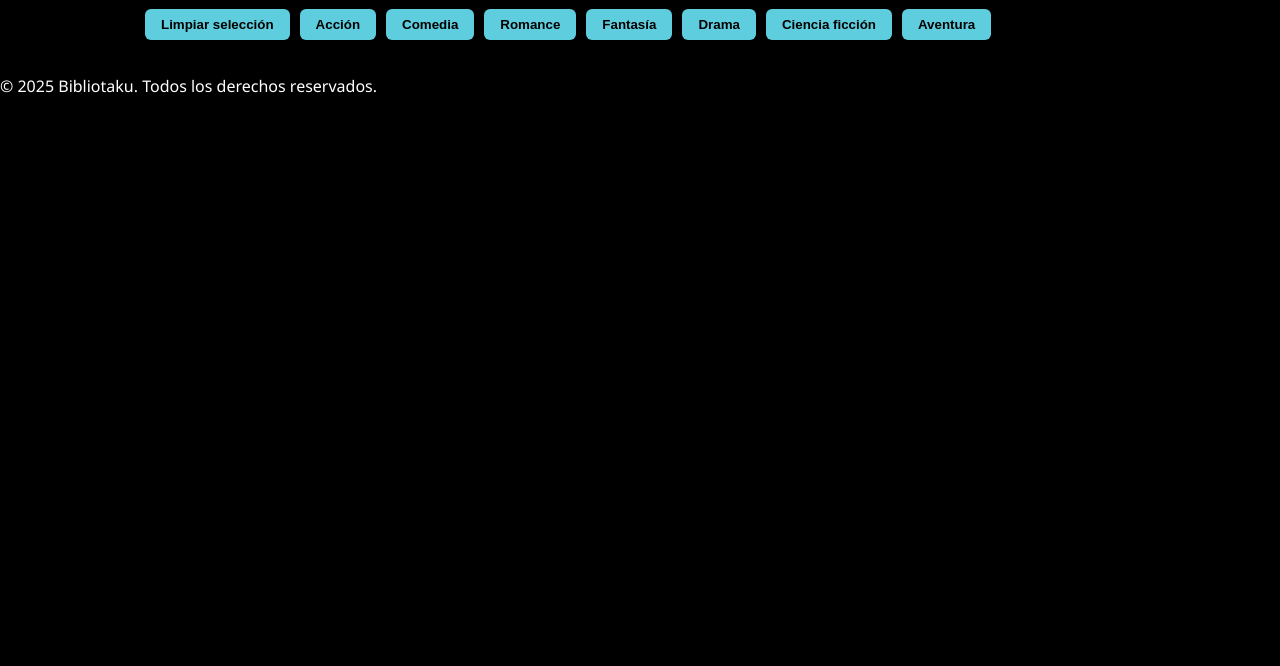
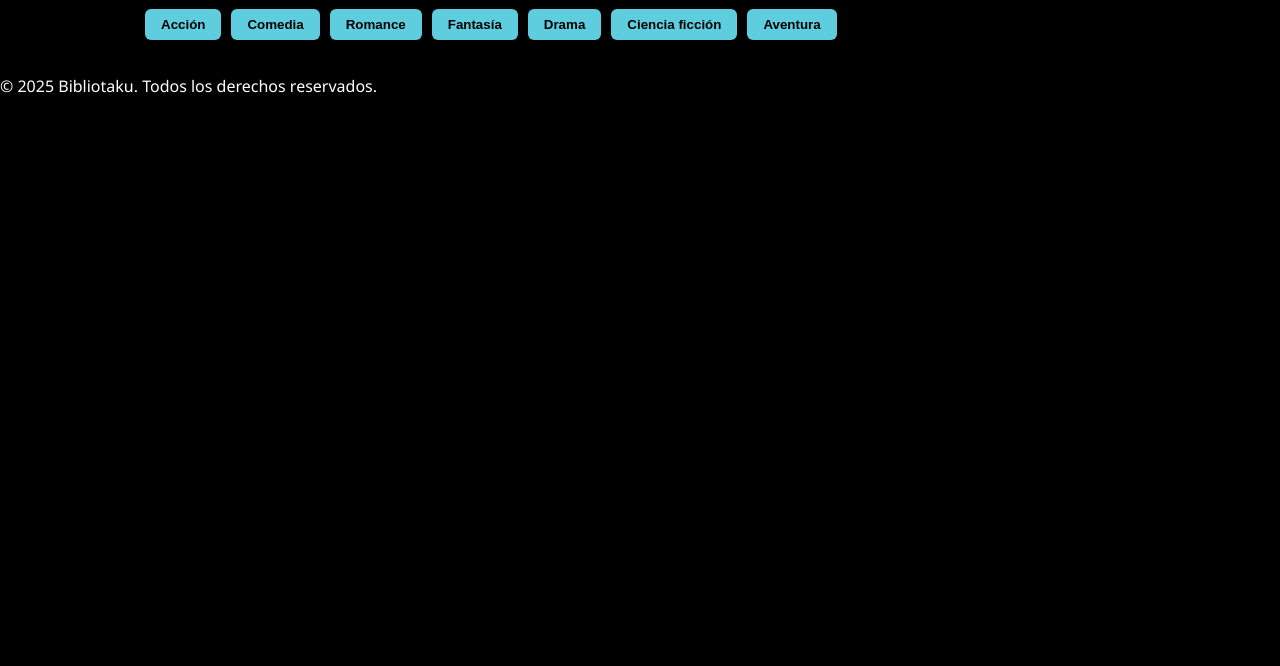
Before and after one commit to Egarivan/bibliotaku, a plain HTML site: page pages/generos.html in a window 1280 px wide. Shown: the part 134-800 px from the top of the page. Drawn offline with Linux system fonts and the light colour scheme.

Commit message:
Add files via upload

```diff
--- a/pages/generos.html
+++ b/pages/generos.html
@@ -72,12 +72,6 @@
           });
         }
 
-        // Botón para limpiar selección
-        const limpiarBtn = document.createElement("button");
-        limpiarBtn.textContent = "Limpiar selección";
-        limpiarBtn.className = "boton-genero";
-        limpiarBtn.onclick = () => lista.innerHTML = "";
-        filtros.appendChild(limpiarBtn);
 
         // Botones de géneros
         generosUnicos.forEach(genero => {
```
